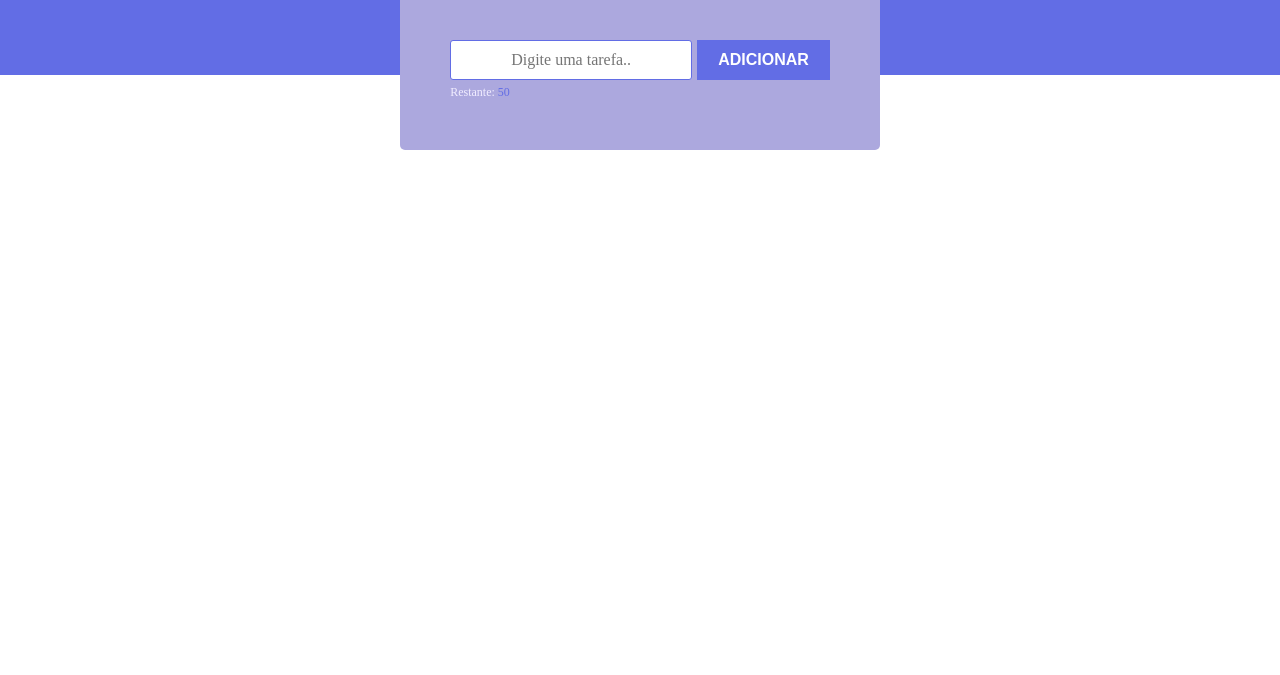
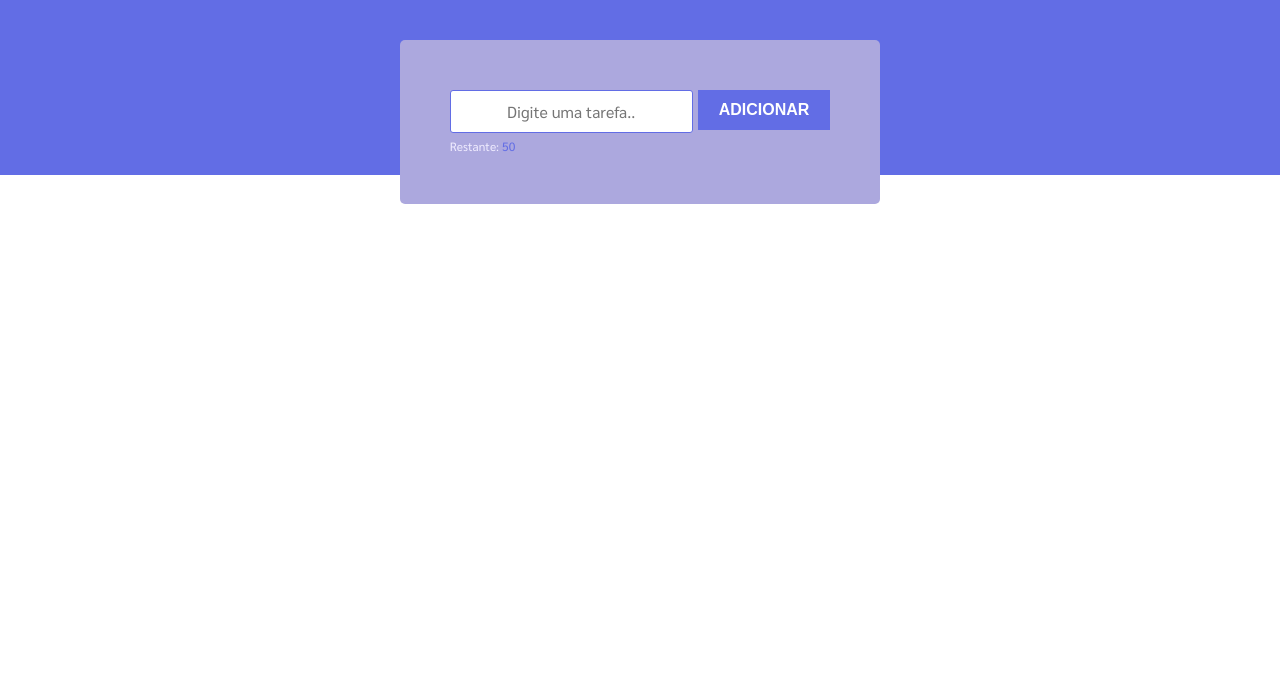
Before and after one commit to carlosaant/todolist, a plain HTML site: page index.html in a window 1280 px wide. Shown: the part 125-800 px from the top of the page. Drawn offline with Linux system fonts and the light colour scheme.

Commit message:
corrigido font-family nao carregando nos elementos, alterado before elemento div tasks

```diff
--- a/index.css
+++ b/index.css
@@ -1,4 +1,3 @@
-
 * {
   margin: 0;
   padding: 0;
@@ -14,10 +13,10 @@
   --ap-color: #f1edff;
   --tasks-color: #ec9e9e;
 
-  --header-height: 10rem;
+  --header-height: 15rem;
 
-  --font-tittle: font-family: 'Permanent Marker', cursive;
-  --font-body: font-family: 'Sarabun', sans-serif;
+  --font-tittle: 'Permanent Marker', cursive;
+  --font-body: 'Sarabun', sans-serif;
 }
 
 html,
@@ -74,7 +73,7 @@ header h1 {
   color: var(--ap-color);
   font-family: var(--font-tittle);
 }
-header h2{
+header h2 {
   font-size: 2.4rem;
   font-family: var(--font-tittle);
   color: var(--ap-color);
```
